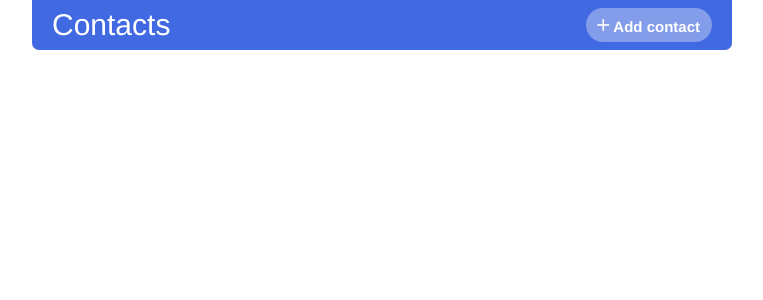
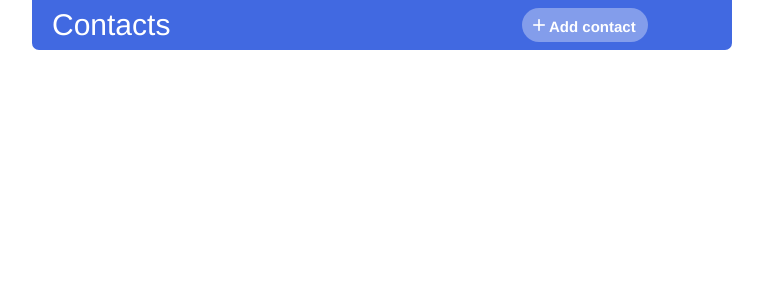
Before and after one commit to abadire/contacts-vue, a Vue app: page / in a window 1280 px wide. Shown: the top 300 px of the page, without its empty margins (258-1021 px from the left). Built offline with nearby package versions, Linux system fonts and the light colour scheme.

Commit message:
feat: add undo

```diff
--- a/src/assets/Constants.js
+++ b/src/assets/Constants.js
@@ -7,6 +7,7 @@ const PopupCommands = Object.freeze({
 const EditCommands = Object.freeze({
   ADD_FIELD: Symbol('addField'),
   DELETE_FIELD: Symbol('deleteField'),
+  UNDO: Symbol('undo'),
 });
 
 export { PopupCommands, EditCommands };
--- a/src/components/Header.vue
+++ b/src/components/Header.vue
@@ -26,7 +26,7 @@ export default {
     heading: String,
     controlElements: Array,
   },
-  emits: ['add-field'],
+  emits: ['add-field', 'undo'],
   setup(props, { emit }) {
     const store = useStore();
 
@@ -37,6 +37,8 @@ export default {
           store.dispatch('showOverlay', element.command);
         } else if (element.command === EditCommands.ADD_FIELD) {
           emit('add-field');
+        } else if (element.command === EditCommands.UNDO) {
+          emit('undo');
         }
       }),
     );
@@ -74,6 +76,12 @@ export default {
       font-size: 3rem;
       user-select: none;
     }
+
+    &__controls {
+      display: flex;
+      justify-content: space-between;
+      min-width: 19rem;
+    }
   }
 
   .pad {
--- a/src/store/index.js
+++ b/src/store/index.js
@@ -84,6 +84,12 @@ export default createStore({
         localStorage.setItem('contacts', JSON.stringify(state.contacts));
       }
     },
+
+    UNDO(state, { contact, record }) {
+      contact.name = record.name;
+      contact.fields = JSON.parse(JSON.stringify(record.fields));
+      localStorage.setItem('contacts', JSON.stringify(state.contacts));
+    },
   },
 
   actions: {
@@ -137,6 +143,10 @@ export default createStore({
     deleteField({ commit }, payload) {
       commit('DELETE_FIELD', payload);
     },
+
+    undo({ commit }, payload) {
+      commit('UNDO', payload);
+    },
   },
 
   modules: {
--- a/src/views/Edit.vue
+++ b/src/views/Edit.vue
@@ -1,8 +1,12 @@
 <template>
   <Header
     heading="Edit"
-    :controlElements="[{value: 'Add field', icon: 'add', command: EditCommands.ADD_FIELD}]"
+    :controlElements="[
+    {value: 'Undo', icon: 'undo', command: EditCommands.UNDO},
+    {value: 'Add field', icon: 'add', command: EditCommands.ADD_FIELD}
+    ]"
     @add-field="addField"
+    @undo="commitUndo"
   />
   <div v-if="contact">
     <div class="edit__wrapper">
@@ -40,13 +44,27 @@ export default {
     const store = useStore();
     const contact = computed(() => store.state.contacts.find((el) => el.index === props.index));
 
+    const history = [{
+      name: contact.value.name,
+      fields: JSON.parse(JSON.stringify(contact.value.fields)),
+    }];
+
+    function addHistoryEntry() {
+      history.push({
+        name: contact.value.name,
+        fields: JSON.parse(JSON.stringify(contact.value.fields)),
+      });
+    }
+
     function editField(payload) {
       store.dispatch('editField', { contact: contact.value, ...payload });
+      addHistoryEntry();
     }
 
     function addField() {
       if (!contact.value.fields.some((field) => field.name === 'name' && field.value === 'value')) {
         store.dispatch('addField', contact.value);
+        addHistoryEntry();
       }
     }
 
@@ -60,6 +78,14 @@ export default {
       if (fiedlToDelete) {
         store.dispatch('deleteField', { contact: contact.value, field: fiedlToDelete });
         fiedlToDelete = null;
+        addHistoryEntry();
+      }
+    }
+
+    function commitUndo() {
+      if (history.length > 1) {
+        history.pop();
+        store.dispatch('undo', { contact: contact.value, record: history[history.length - 1] });
       }
     }
 
@@ -70,6 +96,7 @@ export default {
       addField,
       promptDeleteField,
       deleteField,
+      commitUndo,
     };
   },
 };
```
